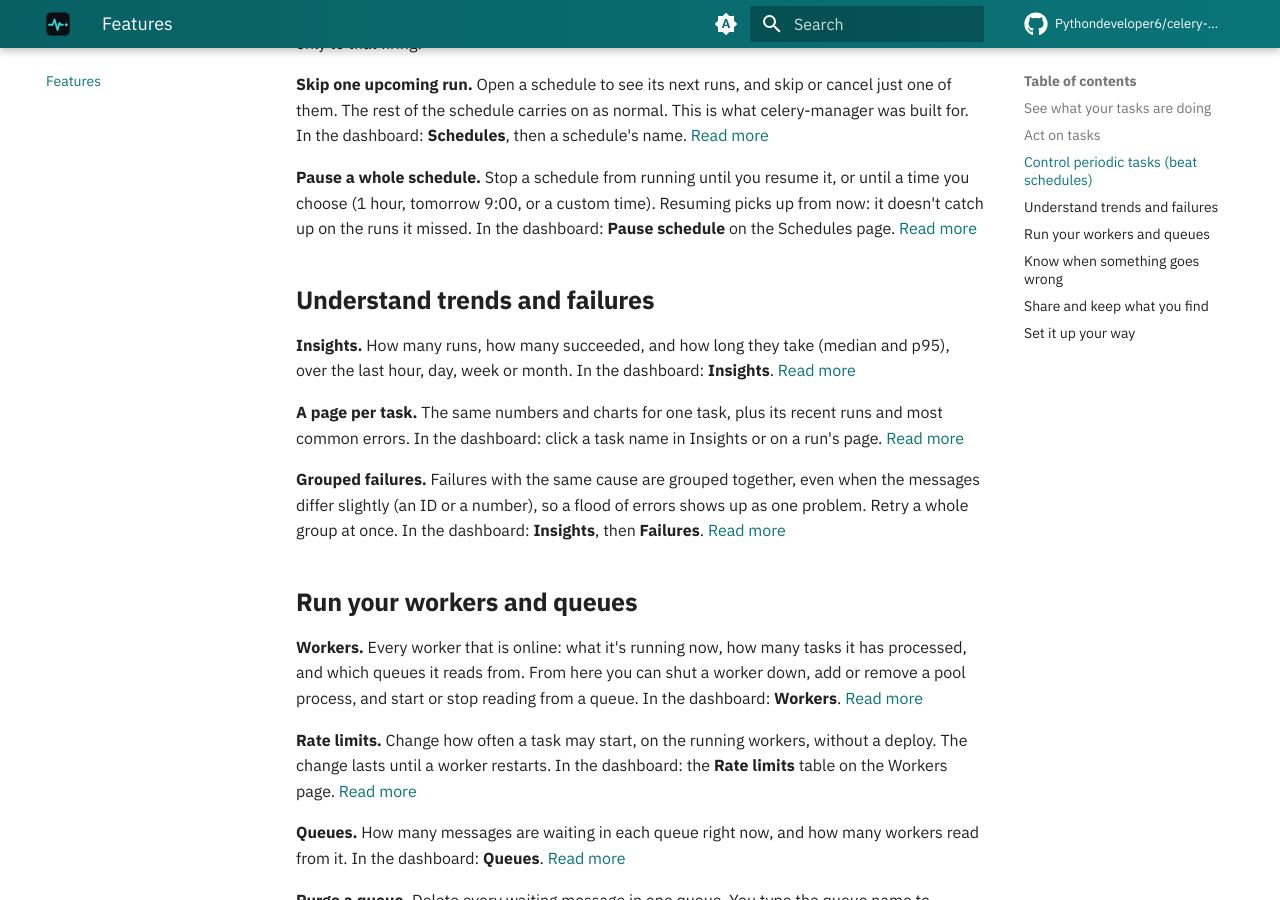
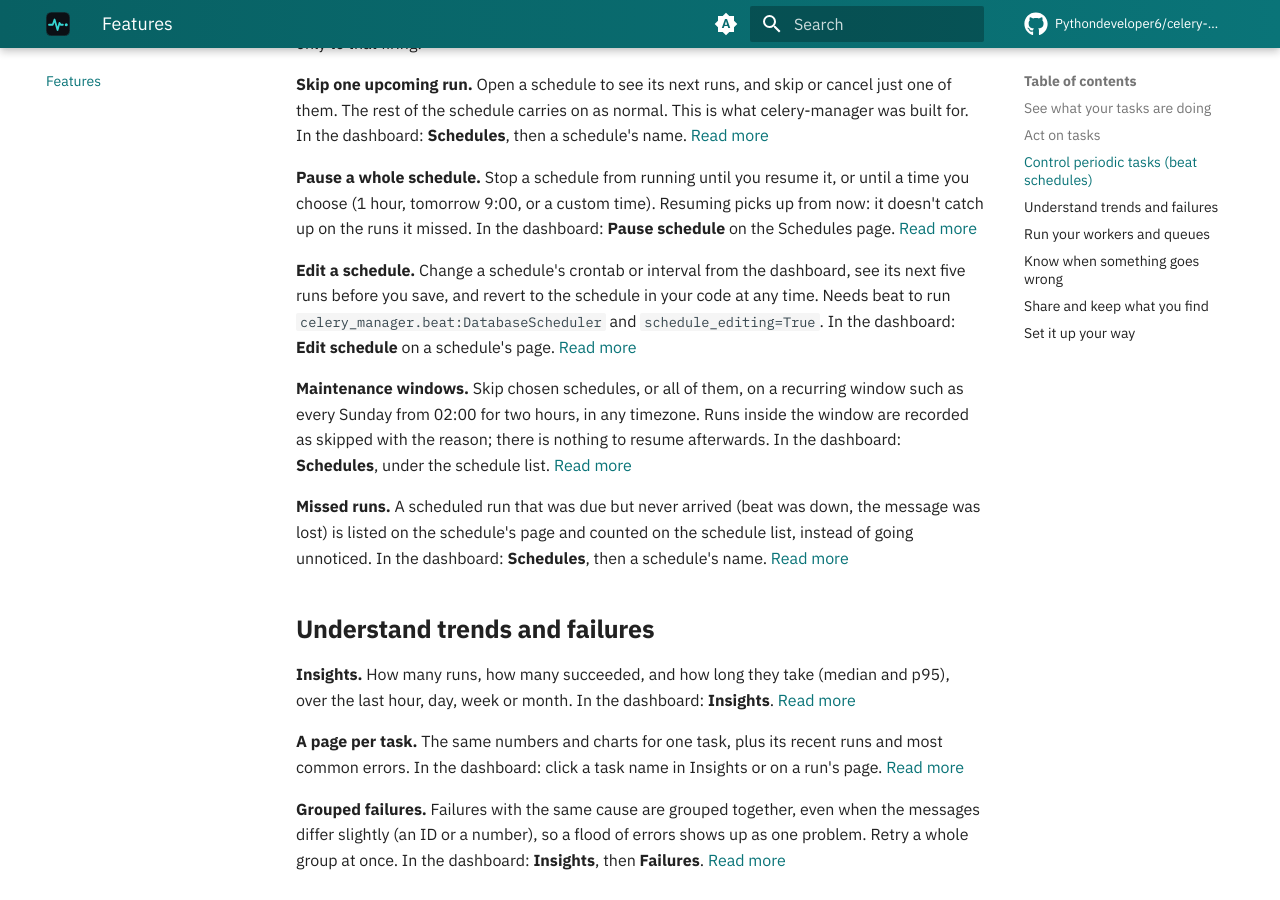
Before and after one commit to Pythondeveloper6/celery-manager, an MkDocs documentation site: the page built from docs/features.md, in a window 1280 px wide and 900 px high, scrolled down 1601 px. Built offline with MkDocs 1.6.1 and Material for MkDocs 9.7.7, drawn with Linux system fonts in a browser that asks for light colours; comment, search, counter and statistics services are not loaded; some of the changed text lies outside the part shown.

Commit message:
Docs: schedule editing, maintenance windows, missed runs and user management on the Features page

```diff
--- a/docs/features.md
+++ b/docs/features.md
@@ -83,6 +83,26 @@ it, or until a time you choose (1 hour, tomorrow 9:00, or a custom time).
 Resuming picks up from now: it doesn't catch up on the runs it missed.
 In the dashboard: **Pause schedule** on the Schedules page.
 [Read more](dashboard.md#pausing-a-whole-schedule)
+
+**Edit a schedule.** Change a schedule's crontab or interval from the
+dashboard, see its next five runs before you save, and revert to the
+schedule in your code at any time. Needs beat to run
+`celery_manager.beat:DatabaseScheduler` and `schedule_editing=True`.
+In the dashboard: **Edit schedule** on a schedule's page.
+[Read more](schedules.md)
+
+**Maintenance windows.** Skip chosen schedules, or all of them, on a
+recurring window such as every Sunday from 02:00 for two hours, in any
+timezone. Runs inside the window are recorded as skipped with the reason;
+there is nothing to resume afterwards.
+In the dashboard: **Schedules**, under the schedule list.
+[Read more](schedules.md#maintenance-windows)
+
+**Missed runs.** A scheduled run that was due but never arrived (beat was
+down, the message was lost) is listed on the schedule's page and counted on
+the schedule list, instead of going unnoticed.
+In the dashboard: **Schedules**, then a schedule's name.
+[Read more](decorator.md#missed-run-detection)
 
 ## Understand trends and failures
 
@@ -182,6 +202,11 @@ shut down workers, change branding). The server enforces it; the dashboard
 hides what you can't use.
 [Read more](roles.md)
 
+**Manage users in the dashboard.** Admins add accounts, change roles, reset
+passwords and delete accounts from the **Users** page; everyone can change
+their own password. A password change signs that account out everywhere
+else. [Read more](roles.md#from-the-dashboard)
+
 **Themes and branding.** Light, dark or follow the system, chosen per
 browser. Set the product name, accent colour and logo once for everyone.
 In the dashboard: **Settings**.
```
